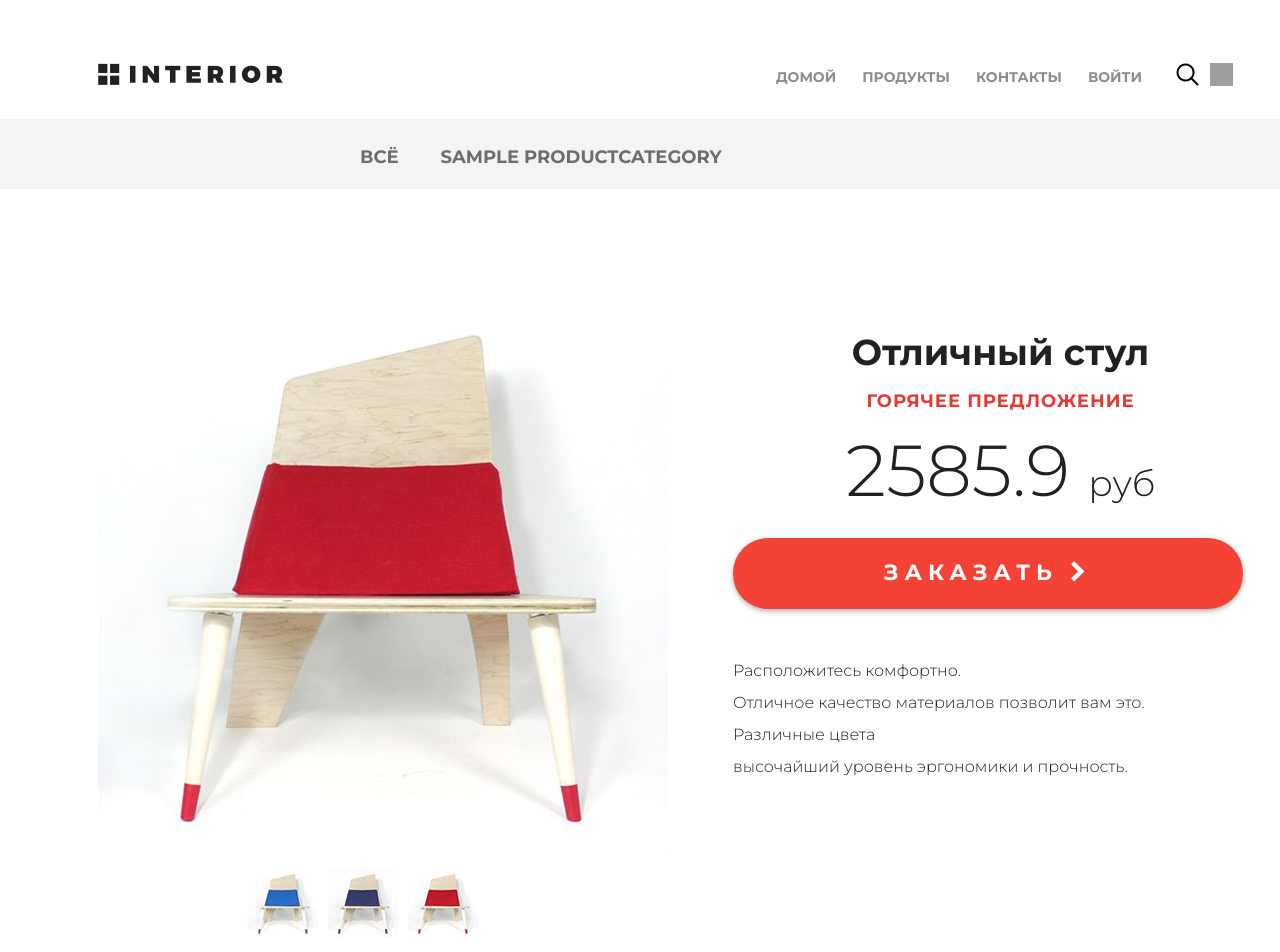
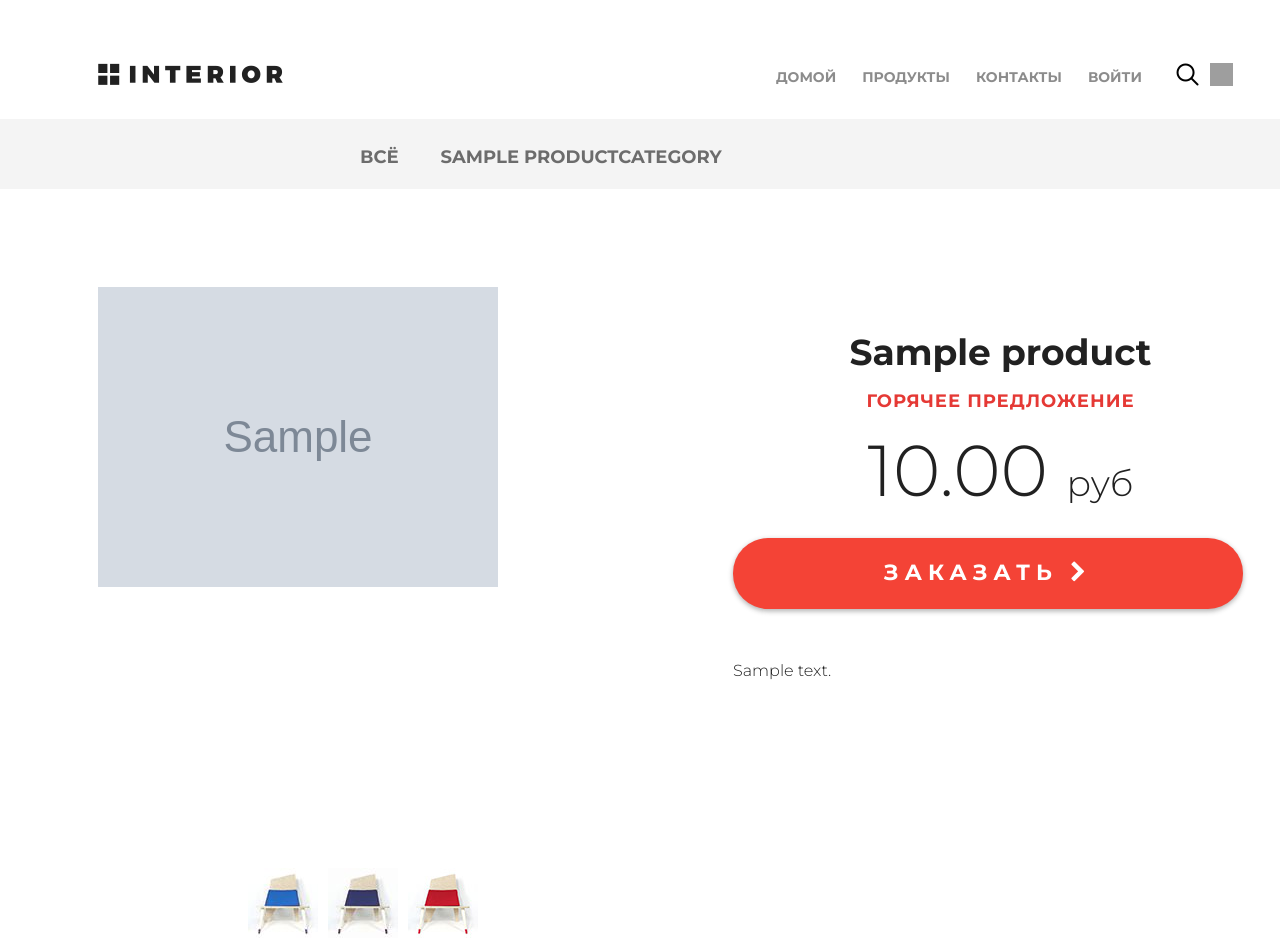
Before and after one commit to ide007/my_shop, a Django app: page /products/ in a window 1280 px wide; the page is wider, and only the part inside the window is pictured. Shown: the top 952 px of that part. Run offline with Django 3.2, Linux system fonts and the light colour scheme; tables that the repository leaves empty hold one stand-in row (values such as "Sample post"); grey boxes marked "Sample" are stand-in pictures; grey boxes are pictures that could not be loaded.

Commit message:
lesson_6(работает hot_prod)

```diff
--- a/my_shop/mainapp/templates/mainapp/products.html
+++ b/my_shop/mainapp/templates/mainapp/products.html
@@ -25,11 +25,11 @@
 					{% endfor %}
 				</ul>
 			</div>
-
-			<div class="details-products">
+			{% if hot_product %}
+				<div class="details-products">
 				<div class="details-slider">
 					<div class="slider-product">
-						<img src="{% static 'my_shop/img/slider1.jpg' %}">
+						<img src="/media/{{ hot_product.image }}">
 					</div>
 					<div class="slider-control">
 						<div class="block">
@@ -51,24 +51,19 @@
 				</div>
 
 				<div class="description">
-					<h3 class="big-bold">Отличный стул</h3>
+					<h3 class="big-bold">{{ hot_product.name }}</h3>
 					<h3 class="red">горячее предложение</h3>
-					<p class="price"> 2585.9 <span>руб</span></p>
+					<p class="price"> {{ hot_product.price }} <span>руб</span></p>
 					<a href="#" class="red-button">
 						заказать <i class="fa fa-chevron-right" aria-hidden="true"></i>
 					</a>
 					<div class="description-text">
-						<p>Расположитесь комфортно.</p>
-						<p>Отличное качество материалов
-						позволит вам это.</p>
-						<p>Различные цвета</p>
-						<p>высочайший уровень
-						эргономики и прочность.</p>
+						{{ hot_product.description }}
 					</div>
 				</div>
 			</div>
-
-				<div class="products_list">
+			{% endif %}
+			<div class="products_list">
 					  <div class="title clearfix">
 						  {% if category %}
 								<h2>
@@ -94,8 +89,8 @@
 					  </div>
 				</div>
 
-
-			<div class="related">
+			{% if same_products %}
+				<div class="related">
 				<div class="title clearfix">
 					<h2>Похожие продукты</h2>
 					<a class="explore" href="#">показать все <img src="/media/{{ same_product.image }}" alt=""></a>
@@ -114,5 +109,6 @@
 					{% endfor %}
 				</div>
 			</div>
+			{% endif %}
 		</div>
 {% endblock %}
--- a/my_shop/mainapp/views.py
+++ b/my_shop/mainapp/views.py
@@ -12,8 +12,7 @@ def get_basket(user):
 
 
 def get_hot_product():
-    products = Product.objects.all()
-    return random.sample(list(products), 1)[0]
+    return random.sample(list(Product.objects.all()), 1)[0]
 
 
 def get_same_products(hot_product):
```
